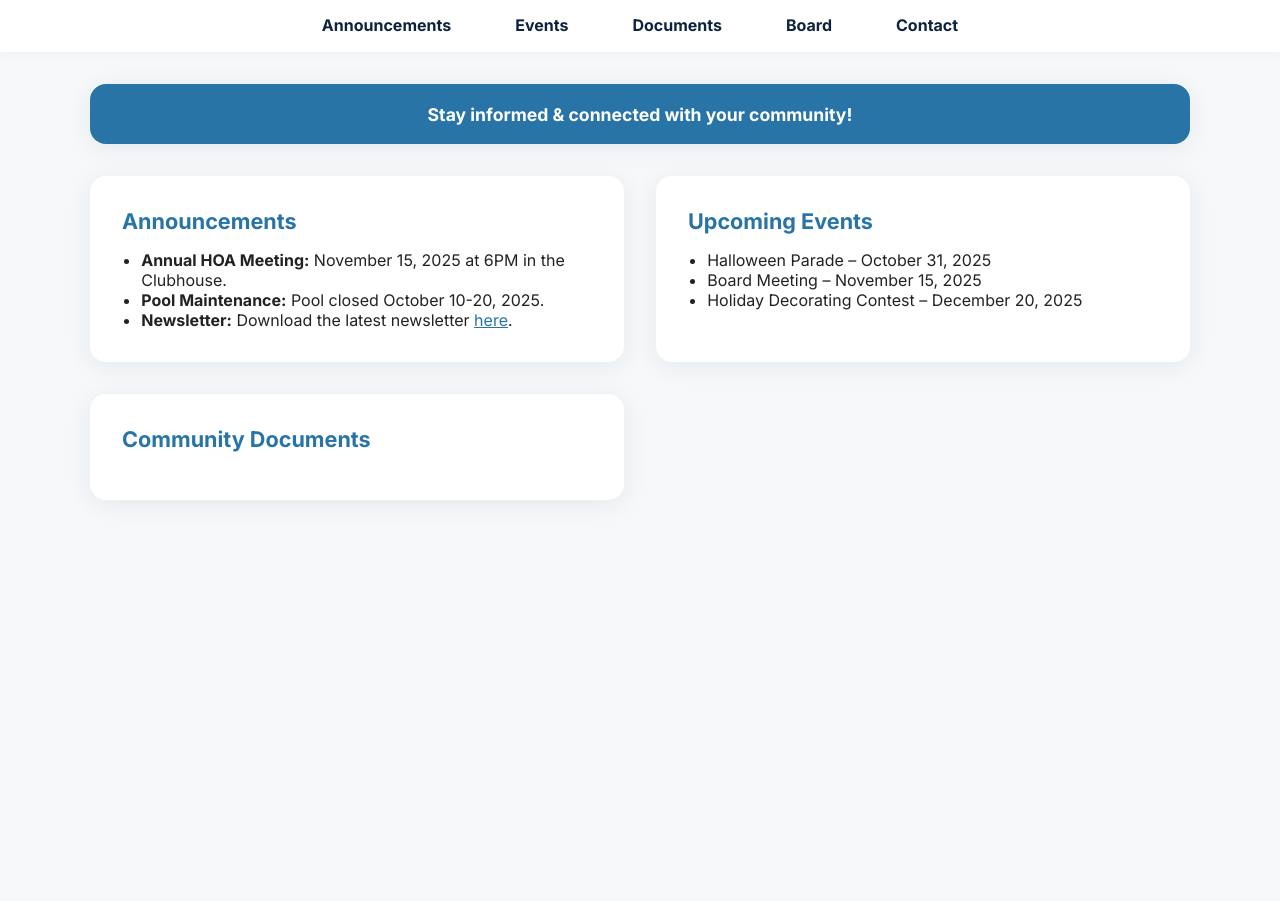
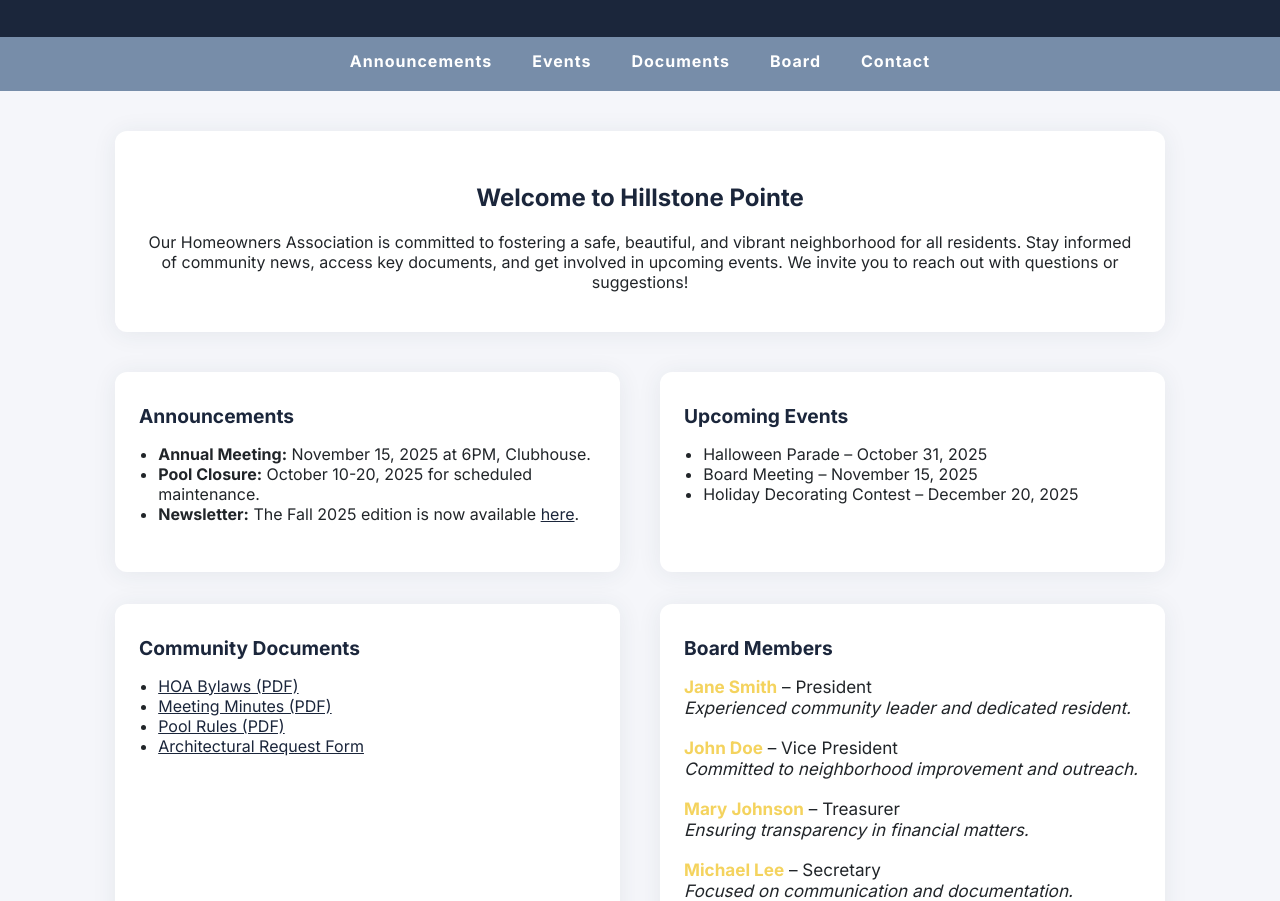
Before and after one commit to Aksharnixglobal/hillstonepointe-hoa-site, a plain HTML site: page index_Version4.html in a window 1280 px wide. Shown: the part 186-1087 px from the top of the page. Before the commit the page ends 800 px from the top, so only its background shows below. Drawn offline with Linux system fonts and the light colour scheme.

Commit message:
Revise title and enhance layout for HOA website
Updated the title and improved styling for better aesthetics. Enhanced content clarity and added new sections for community engagement.

```diff
--- a/index_Version4.html
+++ b/index_Version4.html
@@ -2,75 +2,91 @@
 <html lang="en">
 <head>
     <meta charset="UTF-8">
-    <title>Hillstone Pointe HOA</title>
+    <title>Hillstone Pointe Homeowners Association</title>
     <meta name="viewport" content="width=device-width, initial-scale=1">
-    <!-- Google Fonts for modern typography -->
-    <link href="https://fonts.googleapis.com/css2?family=Inter:wght@400;700&display=swap" rel="stylesheet">
+    <!-- Google Fonts -->
+    <link href="https://fonts.googleapis.com/css2?family=Inter:wght@400;700&family=Roboto:wght@400;700&display=swap" rel="stylesheet">
     <style>
         :root {
-            --primary: #0d233d;
-            --accent: #2874a6;
-            --background: #f6f8fa;
+            --primary: #1b263b;
+            --secondary: #778da9;
+            --accent: #f4d35e;
+            --background: #f5f6fa;
             --card-bg: #fff;
-            --border-radius: 16px;
-            --shadow: 0 4px 24px rgba(44,62,80,.08);
+            --shadow: 0 2px 24px rgba(44,62,80,.08);
+            --radius: 12px;
         }
         body {
-            font-family: 'Inter', Arial, sans-serif;
+            font-family: 'Inter', 'Roboto', Arial, sans-serif;
             margin: 0;
             background: var(--background);
-            color: #222;
+            color: #212529;
         }
         header {
-            background: linear-gradient(90deg, var(--primary) 60%, var(--accent) 100%);
+            background: var(--primary);
             color: #fff;
-            padding: 2.5rem 1rem;
+            padding: 3rem 1rem 2rem 1rem;
             text-align: center;
-            box-shadow: var(--shadow);
+            position: relative;
+        }
+        header img {
+            max-width: 120px;
+            margin-bottom: 1rem;
         }
         header h1 {
-            font-size: 2.3rem;
-            letter-spacing: 2px;
-            margin-bottom: 0.6rem;
+            font-size: 2.7rem;
+            font-weight: 700;
+            margin-bottom: 0.5rem;
         }
         header p {
-            font-size: 1.2rem;
-            margin: 0;
+            font-size: 1.18rem;
+            margin: 0 auto 0.5rem auto;
+            max-width: 600px;
         }
         nav {
             display: flex;
             justify-content: center;
-            gap: 2rem;
-            background: var(--card-bg);
-            box-shadow: 0 1px 8px rgba(44,62,80,.05);
-            padding: 0.8rem 0;
-            position: sticky;
-            top: 0;
-            z-index: 10;
+            gap: 2.5rem;
+            background: var(--secondary);
+            color: #fff;
+            font-weight: 600;
+            padding: 0.9rem 0;
         }
         nav a {
-            color: var(--primary);
+            color: #fff;
             text-decoration: none;
-            font-weight: 700;
-            padding: 0.3rem 1rem;
-            border-radius: 8px;
-            transition: background 0.2s;
+            letter-spacing: 1px;
+            border-bottom: 2px solid transparent;
+            padding-bottom: 0.2rem;
+            transition: border-color 0.2s;
         }
         nav a:hover {
-            background: var(--accent);
-            color: #fff;
+            border-bottom: 2px solid var(--accent);
         }
         main {
-            max-width: 1100px;
-            margin: 2rem auto;
+            max-width: 1050px;
+            margin: 2.5rem auto;
             padding: 0 1.5rem;
+        }
+        .intro {
+            background: var(--card-bg);
+            box-shadow: var(--shadow);
+            border-radius: var(--radius);
+            padding: 2rem 2rem 1.5rem 2rem;
+            margin-bottom: 2.5rem;
+            text-align: center;
+        }
+        .intro h2 {
+            color: var(--primary);
+            font-size: 1.5rem;
+            font-weight: 700;
         }
         .grid {
             display: grid;
             grid-template-columns: 1fr 1fr;
-            gap: 2rem;
+            gap: 2.5rem;
         }
-        @media (max-width: 850px) {
+        @media (max-width: 900px) {
             .grid {
                 grid-template-columns: 1fr;
             }
@@ -78,42 +94,34 @@
         section.card {
             background: var(--card-bg);
             margin-bottom: 2rem;
-            border-radius: var(--border-radius);
+            border-radius: var(--radius);
             box-shadow: var(--shadow);
-            padding: 2rem;
+            padding: 2rem 1.5rem;
         }
         section.card h2 {
             margin-top: 0;
-            color: var(--accent);
-            font-size: 1.35rem;
+            color: var(--primary);
+            font-size: 1.20rem;
             margin-bottom: 1rem;
         }
         ul {
             padding-left: 1.2rem;
-            margin: 0;
         }
         .board-list {
             list-style: none;
             padding: 0;
+            margin-bottom: 0;
         }
         .board-list li {
-            margin-bottom: 0.8rem;
+            margin-bottom: 1.2rem;
             font-size: 1.07rem;
         }
-        .cta {
-            background: var(--accent);
-            color: #fff;
-            border-radius: var(--border-radius);
-            box-shadow: var(--shadow);
-            padding: 1.2rem;
-            text-align: center;
-            font-weight: 600;
-            font-size: 1.1rem;
-            margin-bottom: 2rem;
+        .board-list strong {
+            color: var(--accent);
         }
         .contact-form label {
             font-weight: 600;
-            color: var(--accent);
+            color: var(--primary);
         }
         .contact-form input, .contact-form textarea {
             width: 100%;
@@ -123,21 +131,23 @@
             border: 1px solid #d4e1f2;
             font-family: inherit;
             font-size: 1rem;
-            background: #edf4fb;
+            background: #f8fafb;
         }
         .contact-form button {
             background: var(--accent);
-            color: #fff;
+            color: #222;
             border: none;
-            padding: 0.9rem 2rem;
+            padding: 0.8rem 2rem;
             border-radius: 8px;
             cursor: pointer;
             font-size: 1rem;
             font-family: inherit;
+            font-weight: 700;
             transition: background 0.2s;
         }
         .contact-form button:hover {
             background: var(--primary);
+            color: #fff;
         }
         footer {
             background: var(--primary);
@@ -146,14 +156,16 @@
             padding: 1.3rem;
             letter-spacing: 1px;
             margin-top: 3rem;
-            border-radius: var(--border-radius) var(--border-radius) 0 0;
+            border-radius: var(--radius) var(--radius) 0 0;
         }
     </style>
 </head>
 <body>
     <header>
+        <!-- Optional: HOA logo below, add your image URL if available -->
+        <!-- <img src="YOUR_LOGO_URL" alt="Hillstone Pointe HOA Logo"> -->
         <h1>Hillstone Pointe HOA</h1>
-        <p>Welcome to the official website for Hillstone Pointe Homeowners Association</p>
+        <p>Dedicated to serving our community with integrity, transparency, and care.</p>
     </header>
     <nav>
         <a href="#announcements">Announcements</a>
@@ -163,16 +175,21 @@
         <a href="#contact">Contact</a>
     </nav>
     <main>
-        <div class="cta">
-            <span>Stay informed &amp; connected with your community!</span>
+        <div class="intro">
+            <h2>Welcome to Hillstone Pointe</h2>
+            <p>
+                Our Homeowners Association is committed to fostering a safe, beautiful, and vibrant neighborhood for all residents.
+                Stay informed of community news, access key documents, and get involved in upcoming events.
+                We invite you to reach out with questions or suggestions!
+            </p>
         </div>
         <div class="grid">
             <section class="card" id="announcements">
                 <h2>Announcements</h2>
                 <ul>
-                    <li><strong>Annual HOA Meeting:</strong> November 15, 2025 at 6PM in the Clubhouse.</li>
-                    <li><strong>Pool Maintenance:</strong> Pool closed October 10-20, 2025.</li>
-                    <li><strong>Newsletter:</strong> Download the latest newsletter <a href="#" style="color:var(--accent);text-decoration:underline;">here</a>.</li>
+                    <li><strong>Annual Meeting:</strong> November 15, 2025 at 6PM, Clubhouse.</li>
+                    <li><strong>Pool Closure:</strong> October 10-20, 2025 for scheduled maintenance.</li>
+                    <li><strong>Newsletter:</strong> The Fall 2025 edition is now available <a href="#" style="color:var(--primary);text-decoration:underline;">here</a>.</li>
                 </ul>
             </section>
             <section class="card" id="events">
@@ -188,3 +205,40 @@
             <section class="card" id="documents">
                 <h2>Community Documents</h2>
                 <ul>
+                    <li><a href="#" style="color:var(--primary);text-decoration:underline;">HOA Bylaws (PDF)</a></li>
+                    <li><a href="#" style="color:var(--primary);text-decoration:underline;">Meeting Minutes (PDF)</a></li>
+                    <li><a href="#" style="color:var(--primary);text-decoration:underline;">Pool Rules (PDF)</a></li>
+                    <li><a href="#" style="color:var(--primary);text-decoration:underline;">Architectural Request Form</a></li>
+                </ul>
+            </section>
+            <section class="card" id="board">
+                <h2>Board Members</h2>
+                <ul class="board-list">
+                    <li><strong>Jane Smith</strong> – President<br><em>Experienced community leader and dedicated resident.</em></li>
+                    <li><strong>John Doe</strong> – Vice President<br><em>Committed to neighborhood improvement and outreach.</em></li>
+                    <li><strong>Mary Johnson</strong> – Treasurer<br><em>Ensuring transparency in financial matters.</em></li>
+                    <li><strong>Michael Lee</strong> – Secretary<br><em>Focused on communication and documentation.</em></li>
+                </ul>
+            </section>
+        </div>
+        <section class="card" id="contact">
+            <h2>Contact the HOA</h2>
+            <form class="contact-form">
+                <label for="name">Name:</label>
+                <input type="text" id="name" name="name" required>
+
+                <label for="email">Email:</label>
+                <input type="email" id="email" name="email" required>
+
+                <label for="message">Message:</label>
+                <textarea id="message" name="message" rows="5" required></textarea>
+
+                <button type="submit">Send Message</button>
+            </form>
+        </section>
+    </main>
+    <footer>
+        &copy; 2025 Hillstone Pointe Homeowners Association. All rights reserved.
+    </footer>
+</body>
+</html>
```
